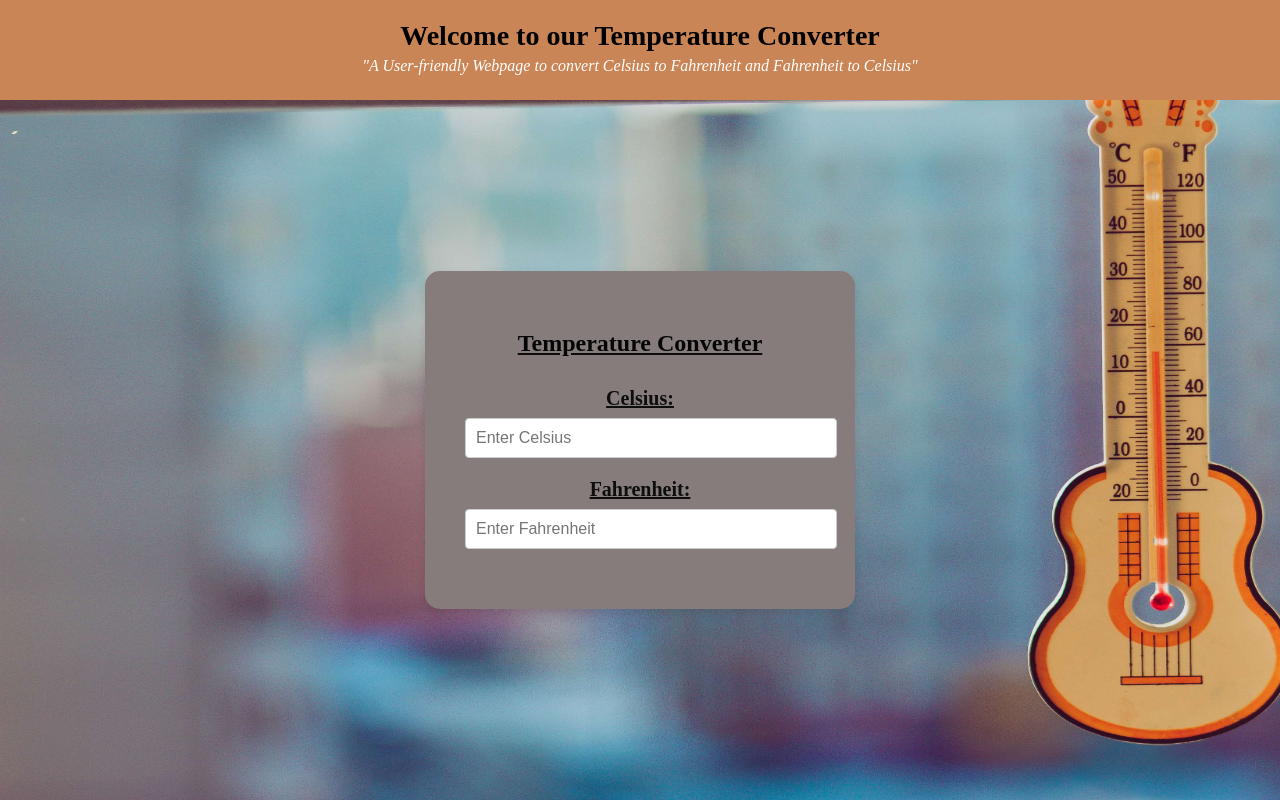
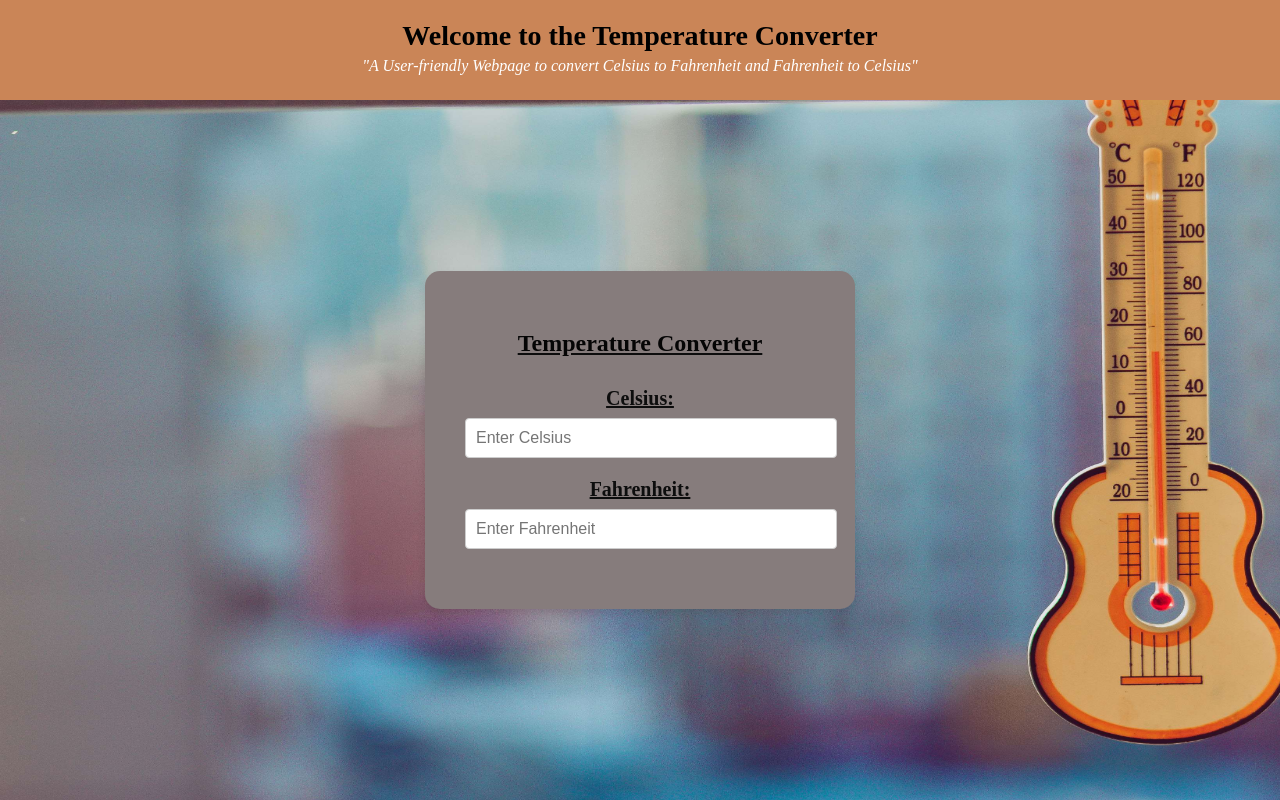
Before and after one commit to Papun03/Temperature-Converter, a plain HTML site: page index.html in a window 1280 px wide. Drawn offline with Linux system fonts and the light colour scheme.

Commit message:
Update index.html

```diff
--- a/index.html
+++ b/index.html
@@ -9,7 +9,7 @@
 </head>
 <body>
   <header>
-    <h1 style="color: black;"><b>Welcome to our Temperature Converter</b></h1>
+    <h1 style="color: black;"><b>Welcome to the Temperature Converter</b></h1>
     <p><i>"A User-friendly Webpage to convert Celsius to Fahrenheit and Fahrenheit to Celsius"</i></p>
   </header>
 
```
